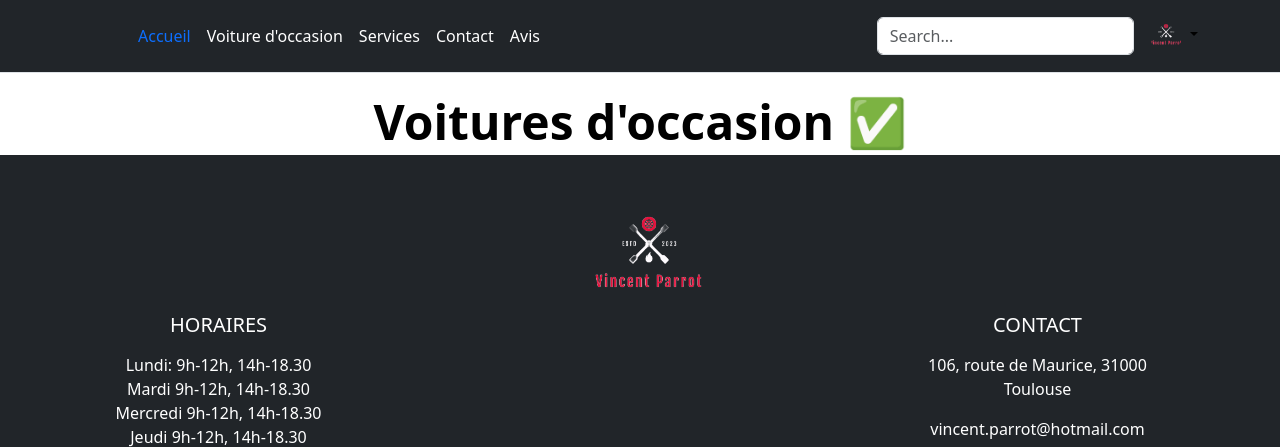
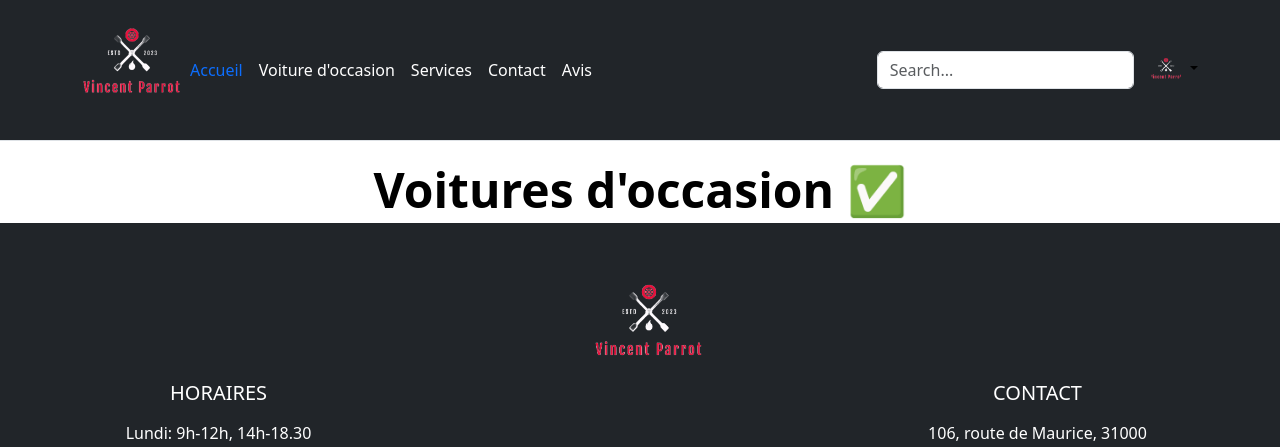
Before and after one commit to Gpuppy/Garage-V-Parrot, a Symfony app: template templates/second_hand_car/index.html.twig in a window 1280 px wide. Shown: the top 447 px of the page. Run offline with Twig, Linux system fonts and the light colour scheme; the template is opened without the code that fills it, so the values that code supplies are empty; some libraries are stand-ins or nearby versions.

Commit message:
update in modal

```diff
--- a/templates/base.html.twig
+++ b/templates/base.html.twig
@@ -15,7 +15,10 @@
             <div class="container">
                 <div class="d-flex flex-wrap align-items-center justify-content-center justify-content-lg-start">
                     <a href="/" class="d-flex align-items-center mb-2 mb-lg-0 link-body-emphasis text-decoration-none">
-                        <svg class="bi me-2" width="40" height="32" role="img" aria-label="Bootstrap"><use xlink:href="#bootstrap"></use></svg>
+                        <!--svg class="bi me-2" width="40" height="32" role="img" aria-label="Bootstrap"><use xlink:href="#bootstrap"></use></svg-->
+                        <div class="d-flex col-lg-4 mb-2 ">
+                           <img src="images/zu_kDf3vYalXOU_FcRbWm-transformed.png" class="img" height="100px" width="100px">
+                        </div>
                     </a>
 
                     <ul class="nav col-12 col-lg-auto me-lg-auto mb-2 justify-content-center mb-md-0">
@@ -88,12 +91,6 @@
                     <div class="row text left text-md-left container-fluid ">
 
 
-
-                        <!--div class = "row text right text-md-right  mx-auto mt-3"-->
-                         <!--div class="col mb-3 "-->
-                             <!--div class = "col-12 d-flex justify-content-end container-fluid"-->
-
-
                                  <div class="container text-center">
                                      <div class="row mr-0">
                                          <div class="col-3 ">
@@ -139,7 +136,8 @@
                                                  <i class="fas fa home mr-3"></i>+33 (0)2 99 96 66 66
                                              </p>
                                              <p>
-                                                 <i class="fas fa home mr-3"></i><button class="rounded border-danger">Itineraire</button>
+                                                 <button onclick="https//www.google.com" class="rounded border-danger">Itineraire</button>
+                                                 <!--a href="https://www.google.com/maps/place/Cité+de+l'Espace/@43.6007032,1.4328424,12z/data=!4m15!1m8!3m7!1s0x12aebb6fec7552ff:0x406f69c2f411030!2sToulouse!3b1!8m2!3d43.604652!4d1.444209!16zL20vMGNiaGg!3m5!1s0x12aebda8aa57f62f:0x76e19e69940e4e52!8m2!3d43.5866272!4d1.4933567!16s%2Fm%2F0262twn?entry=ttu"></a-->
                                              </p>
 
 
--- a/templates/second_hand_car/index.html.twig
+++ b/templates/second_hand_car/index.html.twig
@@ -24,7 +24,7 @@
         <!-- Button trigger modal -->
         <button type="button" class="btn btn-danger" data-bs-toggle="modal" data-bs-target="#Modal">
             Plus de détails
-        </button>
+            </button>
 
         <!-- Modal -->
         <div class="modal fade" id="Modal" tabindex="-1" aria-labelledby="ModalLabel" aria-hidden="true">
@@ -35,7 +35,8 @@
                         <button type="button" class="btn-close" data-bs-dismiss="modal" aria-label="Close"></button>
                     </div>
                     <div class="modal-body text-center bg-secondary text-white">
-                        {{ SecondHandCar.description }}
+
+                        {{SecondHandCar.description}}
                     </div>
                     <div class="modal-footer">
                         <button type="button" class="btn btn-secondary" data-bs-dismiss="modal">Close</button>
```
